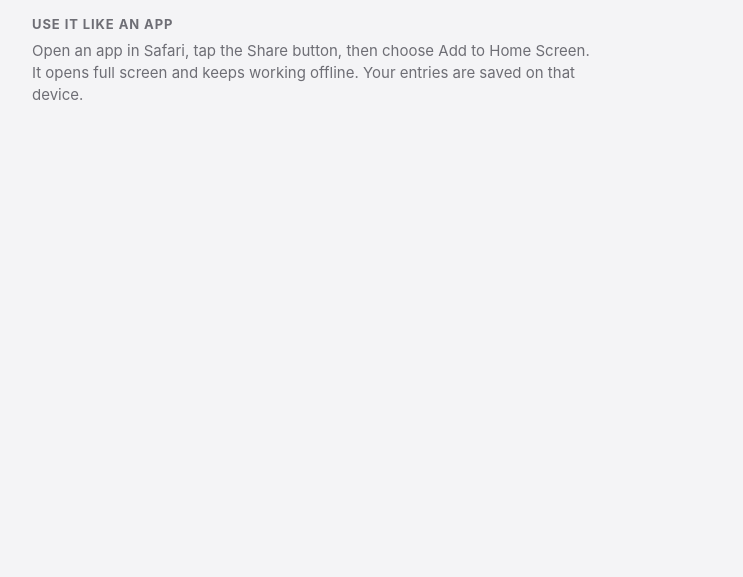
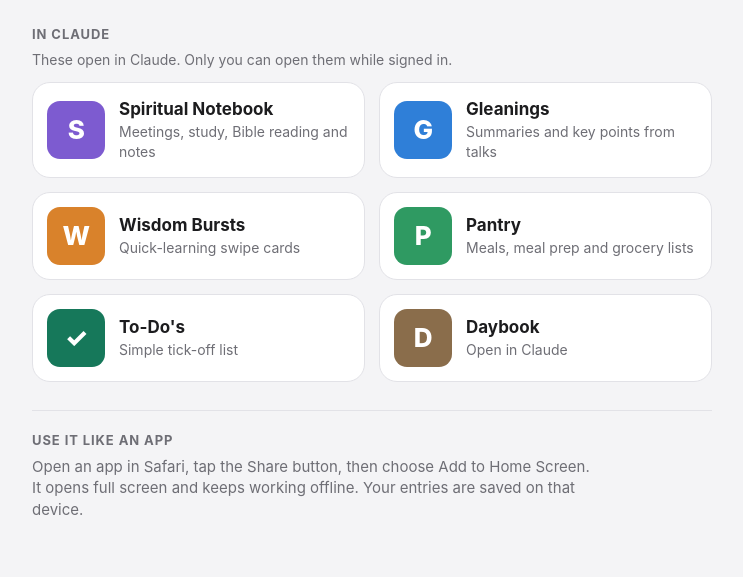
Before and after one commit to evcollectiv/evcollectiv.github.io, a plain HTML site: page index.html in a window 1280 px wide. Shown: the part 266-843 px from the top of the page, without its empty margins (268-1011 px from the left). Before the commit the page ends 800 px from the top, so only its background shows below. Drawn offline with Linux system fonts and the light colour scheme.

Commit message:
Link all my Claude apps from the home page
Co-Authored-By: Claude Opus 5.5 <noreply@anthropic.com>
Claude-Session: https://claude.ai/code/session_016LoJvmLLZ7Eofc6gf5kQij

```diff
--- a/index.html
+++ b/index.html
@@ -61,9 +61,21 @@ h1 { margin: 0; font-size: 34px; font-weight: 800; letter-spacing: -0.02em; }
 }
 .app:hover { border-color: var(--muted); }
 .app:focus-visible { outline: 2px solid var(--accent); outline-offset: 2px; }
-.app img { width: 58px; height: 58px; border-radius: 13px; flex: none; }
+.app img, .app .glyph { width: 58px; height: 58px; border-radius: 13px; flex: none; }
+.app .glyph {
+  display: grid;
+  place-items: center;
+  background: var(--c);
+  color: #ffffff;
+  font-size: 26px;
+  font-weight: 800;
+  letter-spacing: -0.02em;
+}
 .app .name { font-weight: 700; font-size: 17px; }
 .app .what { color: var(--muted); font-size: 14px; }
+.group { display: flex; flex-direction: column; gap: 12px; }
+.group h2 { margin: 0; font-size: 13px; text-transform: uppercase; letter-spacing: 0.07em; color: var(--muted); }
+.group .note { margin: -6px 0 0; color: var(--muted); font-size: 14px; }
 .how { border-top: 1px solid var(--line); padding-top: 20px; color: var(--muted); font-size: 15px; }
 .how h2 { margin: 0 0 6px; font-size: 13px; text-transform: uppercase; letter-spacing: 0.07em; color: var(--muted); }
 .how p { margin: 0; max-width: 60ch; }
@@ -76,7 +88,9 @@ h1 { margin: 0; font-size: 34px; font-weight: 800; letter-spacing: -0.02em; }
     <p class="sub">My apps</p>
   </header>
 
-  <nav class="apps" aria-label="Apps">
+  <section class="group" aria-labelledby="h-here">
+    <h2 id="h-here">On this site</h2>
+    <nav class="apps" aria-label="Apps on this site">
       <a class="app" href="dayline/">
         <img src="dayline/apple-touch-icon.png" alt="">
         <div>
@@ -85,6 +99,56 @@ h1 { margin: 0; font-size: 34px; font-weight: 800; letter-spacing: -0.02em; }
         </div>
       </a>
     </nav>
+  </section>
+
+  <section class="group" aria-labelledby="h-claude">
+    <h2 id="h-claude">In Claude</h2>
+    <p class="note">These open in Claude. Only you can open them while signed in.</p>
+    <nav class="apps" aria-label="Apps in Claude">
+      <a class="app" href="https://claude.ai/artifact/HvZAiGjLw2m2UT8P2Ueji5" target="_blank" rel="noopener">
+        <span class="glyph" style="--c:#7d5bd0" aria-hidden="true">S</span>
+        <div>
+          <div class="name">Spiritual Notebook</div>
+          <div class="what">Meetings, study, Bible reading and notes</div>
+        </div>
+      </a>
+      <a class="app" href="https://claude.ai/artifact/Cak1WbrXUZL8r6MdZ3q53S" target="_blank" rel="noopener">
+        <span class="glyph" style="--c:#2f7fd8" aria-hidden="true">G</span>
+        <div>
+          <div class="name">Gleanings</div>
+          <div class="what">Summaries and key points from talks</div>
+        </div>
+      </a>
+      <a class="app" href="https://claude.ai/artifact/J4zHTCRKkSvQK7Ct9Dqs3H" target="_blank" rel="noopener">
+        <span class="glyph" style="--c:#d9822b" aria-hidden="true">W</span>
+        <div>
+          <div class="name">Wisdom Bursts</div>
+          <div class="what">Quick-learning swipe cards</div>
+        </div>
+      </a>
+      <a class="app" href="https://claude.ai/artifact/TUq2PuM2MKpg1rL2CyFwNE" target="_blank" rel="noopener">
+        <span class="glyph" style="--c:#2f9a62" aria-hidden="true">P</span>
+        <div>
+          <div class="name">Pantry</div>
+          <div class="what">Meals, meal prep and grocery lists</div>
+        </div>
+      </a>
+      <a class="app" href="https://claude.ai/artifact/UvQGVmsrdnT2i2duKM7AoG" target="_blank" rel="noopener">
+        <span class="glyph" style="--c:#16785a" aria-hidden="true">✓</span>
+        <div>
+          <div class="name">To-Do's</div>
+          <div class="what">Simple tick-off list</div>
+        </div>
+      </a>
+      <a class="app" href="https://claude.ai/artifact/V3ToRhGhpMAuCQM51eGXaL" target="_blank" rel="noopener">
+        <span class="glyph" style="--c:#8a6d4b" aria-hidden="true">D</span>
+        <div>
+          <div class="name">Daybook</div>
+          <div class="what">Open in Claude</div>
+        </div>
+      </a>
+    </nav>
+  </section>
 
   <section class="how">
     <h2>Use it like an app</h2>
```
Lines whose indentation alone changed are shown as unchanged.
